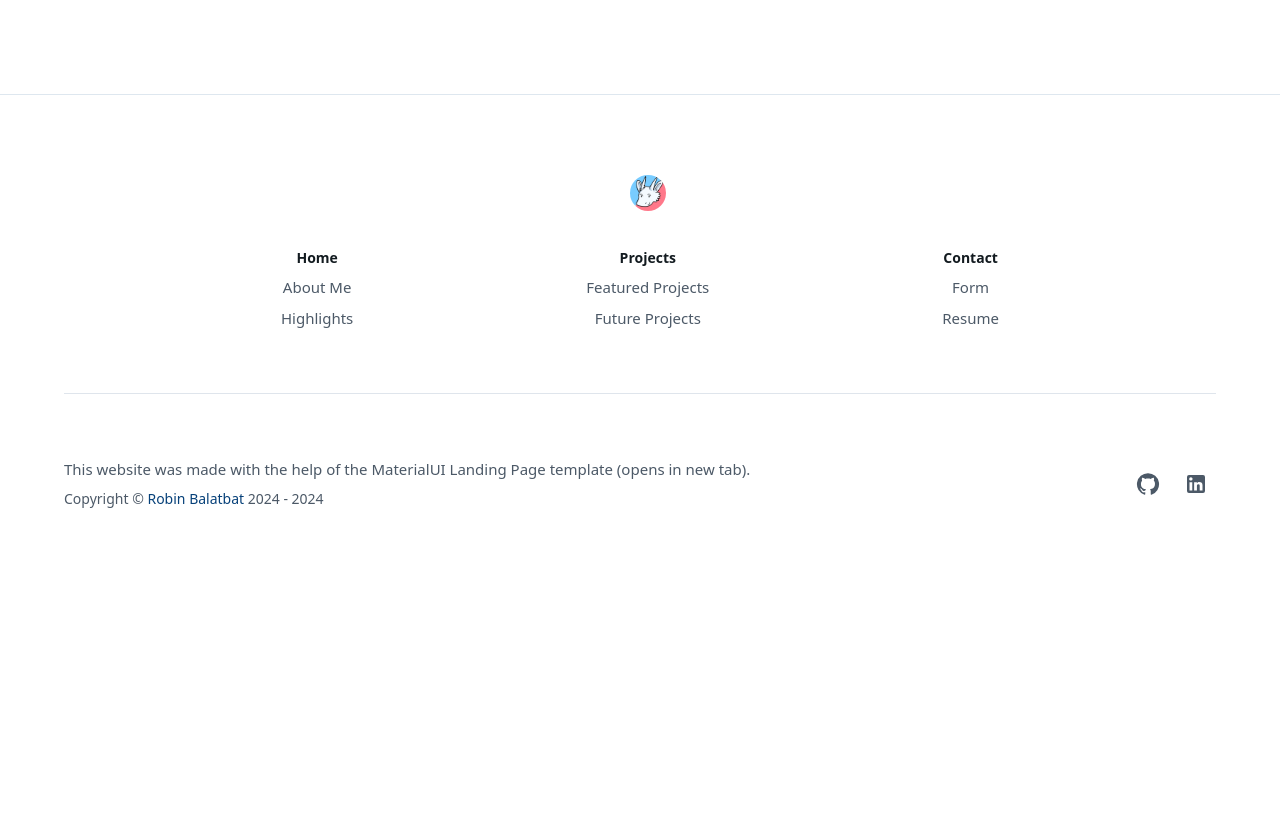
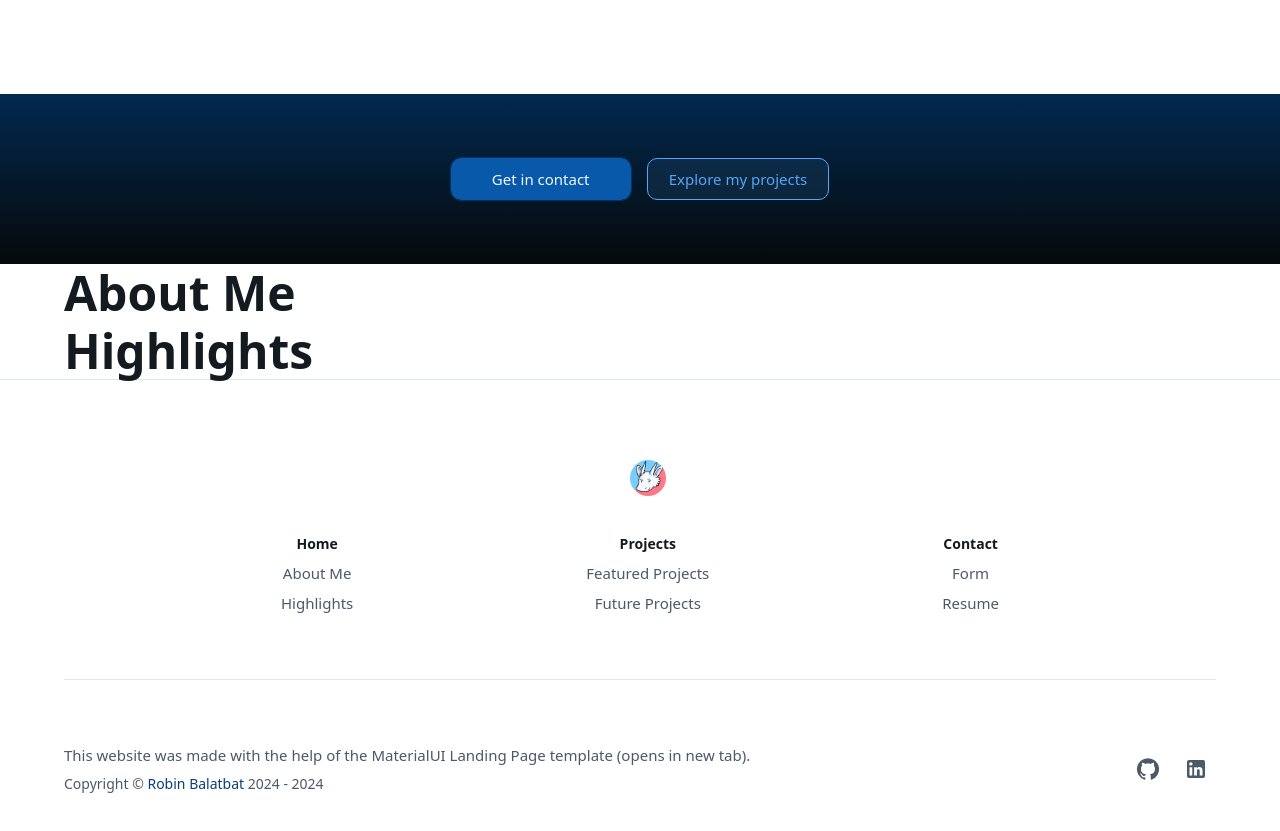
Before and after one commit to robin-balatbat/Portfolio_Website, a React (Vite) app: page /#/ in a window 1280 px wide. Shown: the part 767-1598 px from the top of the page. Before the commit the page ends 1356 px from the top, so only its background shows below. Built offline with nearby package versions, Linux system fonts and the light colour scheme.

Commit message:
Make CTA Banner for Home page

```diff
--- /dev/null
+++ b/src/components/CTABanner.jsx
@@ -0,0 +1,50 @@
+import React from "react";
+import { alpha, Box, Button } from "@mui/material";
+import { NavLink as RouterLink } from "react-router-dom";
+
+const buttonStyles = {
+  width: "180px"
+};
+
+const CTABanner = () => {
+  return (
+    <Box
+      sx={{
+        padding: 8,
+        bgcolor: "#06090a",
+        backgroundImage: `linear-gradient(#02294F, ${alpha("#090E10", 0.0)})`
+      }}
+    >
+      <Box
+        sx={{
+          display: "flex",
+          justifyContent: "center",
+          flexDirection: { xs: "column", sm: "row" },
+          alignItems: "center",
+          gap: 2
+        }}
+      >
+        <Button
+          component={RouterLink}
+          to={"/contact"}
+          variant="contained"
+          sx={buttonStyles}
+          size="large"
+        >
+          Get in contact
+        </Button>
+        <Button
+          component={RouterLink}
+          to={"/projects"}
+          variant="outlined"
+          sx={{ buttonStyles, color: "#55A6F6" }}
+          size="large"
+        >
+          Explore my projects
+        </Button>
+      </Box>
+    </Box>
+  );
+};
+
+export default CTABanner;
--- a/src/components/Header.jsx
+++ b/src/components/Header.jsx
@@ -9,7 +9,6 @@ import {
   Divider,
   Drawer,
   Link,
-  MenuItem,
   Toolbar,
   Typography
 } from "@mui/material";
--- a/src/components/Hero.jsx
+++ b/src/components/Hero.jsx
@@ -8,7 +8,7 @@ export default function Hero({ title, paragraphContent, image }) {
         sx={{
           display: "flex",
           flexDirection: { xs: "column", sm: "row" },
-          alignItems: { xs: "center", sm: "start" },
+          alignItems: "center",
           pt: { xs: 14, sm: 20 },
           pb: { xs: 8, sm: 12 },
           gap: "1rem"
@@ -16,7 +16,7 @@ export default function Hero({ title, paragraphContent, image }) {
       >
         <Stack spacing={2} useFlexGap sx={{ width: { xs: "100%", sm: "70%" } }}>
           <Typography
-            component="span"
+            component="h1"
             variant="h1"
             sx={{
               textAlign: { xs: "center", sm: "left" },
--- a/src/pages/home-page.jsx
+++ b/src/pages/home-page.jsx
@@ -1,11 +1,14 @@
+import { Container, Typography } from "@mui/material";
 import Hero from "../components/Hero";
+import CTABanner from "../components/CTABanner";
 import JapanImage from "../assets/Japan_Photo.jpg";
 
 export default function Home() {
   return (
+    <>
       <Hero
         title="Welcome"
-      paragraphContent="Hi, I’m Robin Balatbat, a front-end engineer with a specialization
+        paragraphContent="Hi, I’m Robin Balatbat, a front-end engineer that specializes
             in accessibility. I’m passionate about creating inclusive and
             user-friendly web experiences that ensure everyone can navigate and
             interact with digital content effortlessly. Explore my portfolio to
@@ -19,5 +22,17 @@ export default function Home() {
           width: "70%"
         }}
       />
+      <CTABanner />
+      <Container id="about-me">
+        <Typography variant="h2" component="h2">
+          About Me
+        </Typography>
+      </Container>
+      <Container id="highlights">
+        <Typography variant="h2" component="h2">
+          Highlights
+        </Typography>
+      </Container>
+    </>
   );
 }
--- a/src/utils/themes/getTheme.js
+++ b/src/utils/themes/getTheme.js
@@ -276,8 +276,8 @@ export default function getTheme(mode) {
             boxSizing: "border-box",
             transition: "all 100ms ease-in",
             "&:focus-visible": {
-              outline: `3px solid ${alpha(brand[500], 0.5)}`,
-              outlineOffset: "2px"
+              outline: `3px solid ${secondary[300]}`,
+              outlineOffset: "3px"
             }
           }
         }
@@ -302,13 +302,9 @@ export default function getTheme(mode) {
               ownerState.color === "primary" && {
                 color: brand[50],
                 background: brand[500],
-                backgroundImage: `linear-gradient(to bottom, ${brand[400]}, ${brand[600]})`,
-                boxShadow: `inset 0 1px ${alpha(brand[300], 0.4)}`,
                 outline: `1px solid ${brand[700]}`,
                 "&:hover": {
-                  background: brand[400],
-                  backgroundImage: "none",
-                  boxShadow: `0 0 0 1px  ${alpha(brand[300], 0.5)}`
+                  background: brand[700],
                 }
               }),
             ...(ownerState.variant === "outlined" && {
@@ -316,7 +312,7 @@ export default function getTheme(mode) {
               borderColor: brand[300],
               color: brand[500],
               "&:hover": {
-                backgroundColor: alpha(brand[300], 0.3),
+                backgroundColor: alpha(brand[700], 0.3),
                 borderColor: brand[200]
               }
             }),
```
Also changed, not shown: src/components/Image.jsx (deleted, +0 -7 lines). Lines whose indentation alone changed are shown as unchanged.
